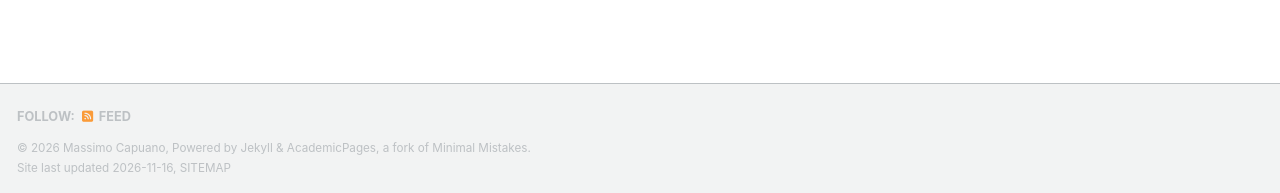
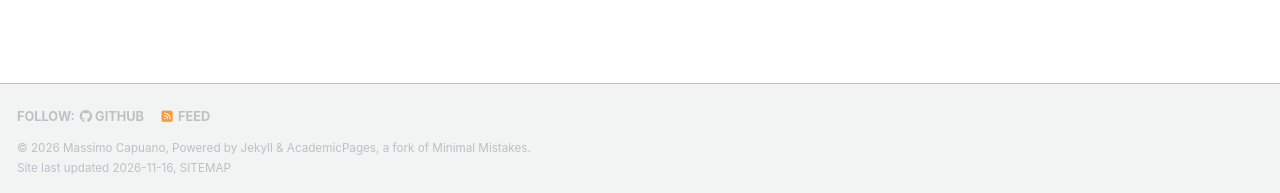
Before and after one commit to capuanomassimo/capuanomassimo.github.io, a Jekyll site: the page built from _pages/about.md, in a window 1280 px wide. Shown: the part 704-897 px from the top of the page. Built offline with Jekyll 4.4.1, drawn with Linux system fonts in a browser that asks for light colours; a script bundle is joined from its source files by our own code; a style sheet for code colours, icons or effects is not loaded.

Commit message:
Connect footer profile links to canonical profile data

```diff
--- a/_includes/footer.html
+++ b/_includes/footer.html
@@ -1,16 +1,16 @@
 {% include base_path %}
 
-{% if site.author.github or site.author.bitbucket or site.atom_feed.hide != true %}
+{% if site.data.profile.github or site.data.profile.bitbucket or site.atom_feed.hide != true %}
 <div class="page__footer-follow">
   <ul class="social-icons">
     {% if site.data.ui-text[site.locale].follow_label %}
       <li><strong>{{ site.data.ui-text[site.locale].follow_label }}</strong></li>
     {% endif %}
-    {% if site.author.github %}
-      <li><a href="https://github.com/{{ site.author.github }}"><i class="fab fa-github" aria-hidden="true"></i> GitHub</a></li>
+    {% if site.data.profile.github %}
+      <li><a href="https://github.com/{{ site.data.profile.github }}"><i class="fab fa-github" aria-hidden="true"></i> GitHub</a></li>
     {% endif %}
-    {% if site.author.bitbucket %}
-      <li><a href="https://bitbucket.org/{{ site.author.bitbucket }}"><i class="fab fa-bitbucket" aria-hidden="true"></i> Bitbucket</a></li>
+    {% if site.data.profile.bitbucket %}
+      <li><a href="https://bitbucket.org/{{ site.data.profile.bitbucket }}"><i class="fab fa-bitbucket" aria-hidden="true"></i> Bitbucket</a></li>
     {% endif %}
     {% if site.atom_feed.hide != true %}
     <li><a href="{% if site.atom_feed.path %}{{ site.atom_feed.path }}{% else %}{{ base_path }}/feed.xml{% endif %}"><i class="fa fa-fw fa-rss-square" aria-hidden="true"></i> {{ site.data.ui-text[site.locale].feed_label | default: "Feed" }}</a></li>
```
